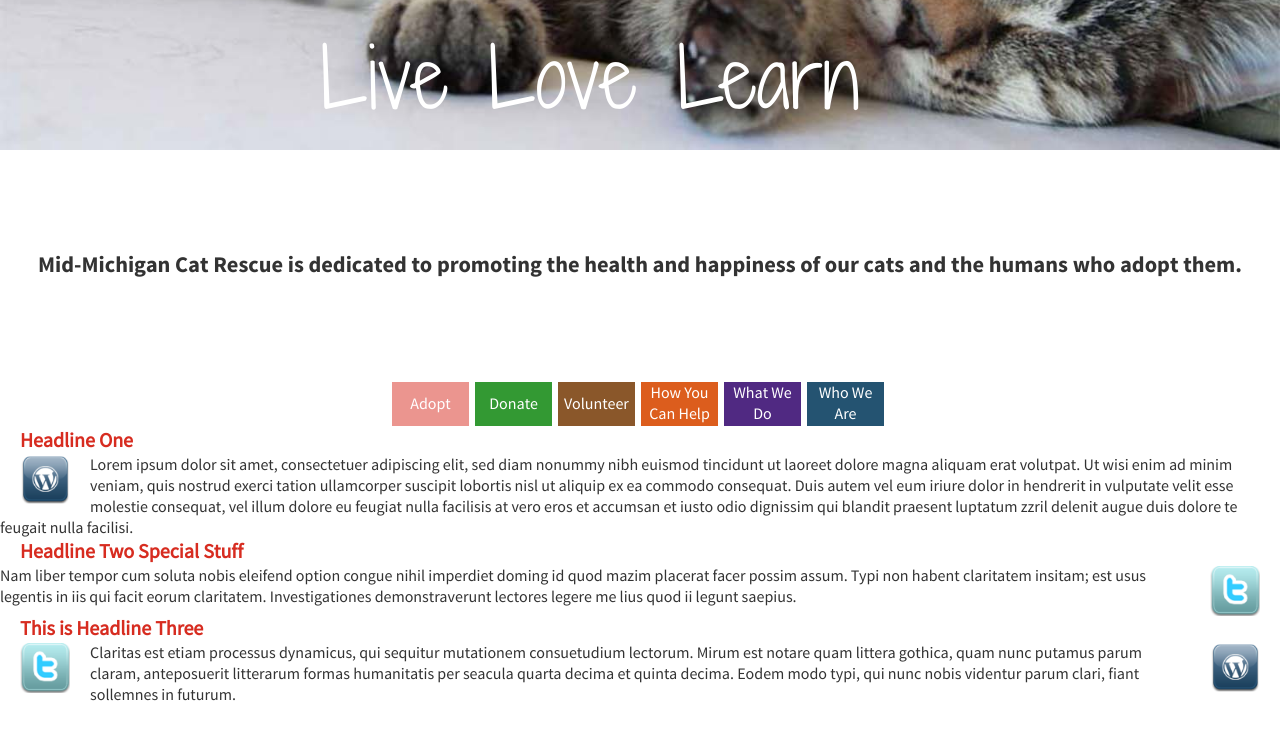
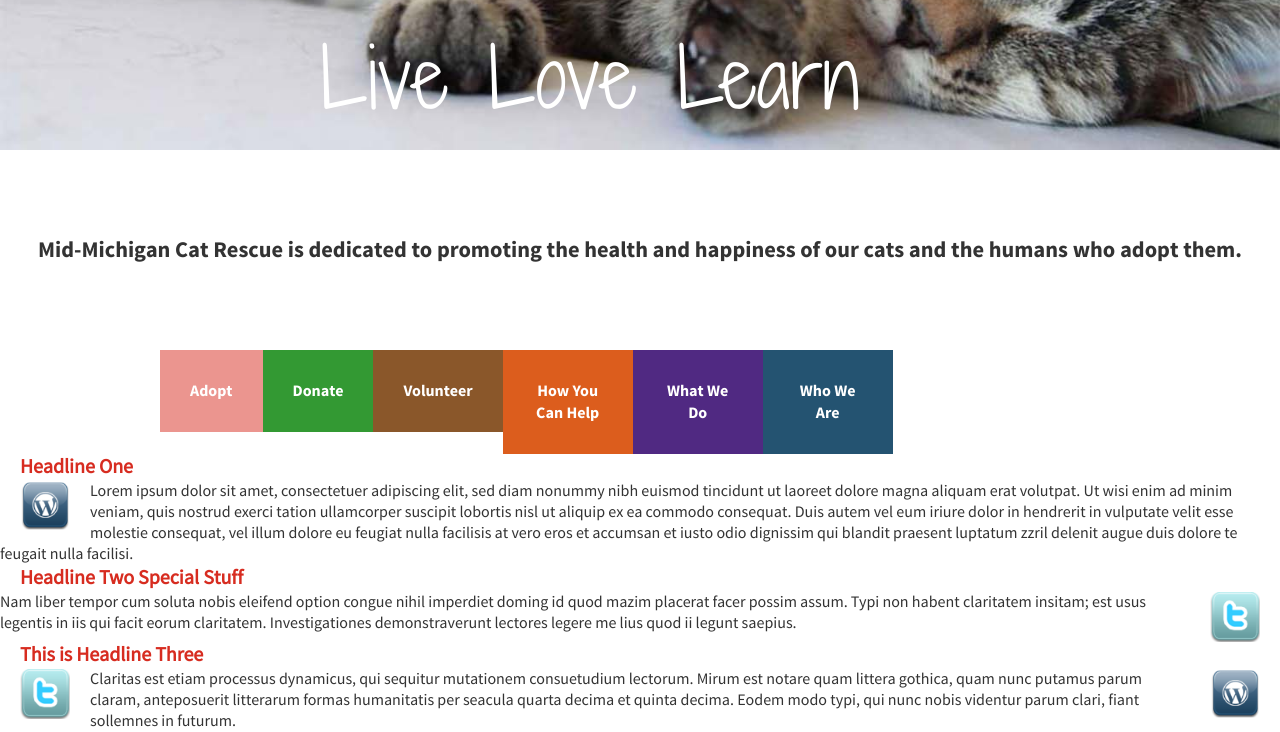
Before and after one commit to mmcrproject/mmcr-web, a PHP site: page / in a window 1280 px wide. Shown: the part 449-1181 px from the top of the page. Before the commit the page ends 1150 px from the top, so only its background shows below. Run offline with PHP 8.4, Linux system fonts and the light colour scheme.

Commit message:
attempt to remove table from contentselector fail

```diff
--- a/responsive/css/index.css
+++ b/responsive/css/index.css
@@ -1,46 +1,41 @@
-/*** from gary ***/
-
-#contentSelectorDiv #contentSelectorTable td {
-	width: 75px;
-}
-
 #contentSelectorDiv{
-	width: 500px;
+	width: 75%;
 	margin-left: auto;
 	margin-right:auto;
 }
 
-#contentSelectorDiv #contentSelectorTable td {
-	width: 75px;
+#contentSelectorDiv  div {
 	color: white;
 	text-align: center;
+	padding: 30px;
+	float: left;
+	max-width: 70px;
+}
+#contentSelectorDiv div span {
+	height: 20px;
 }
 
-#contentSelectorDiv #contentSelectorTable .space {
-	width: 0px;
-}
-
-#contentSelectorDiv #contentSelectorTable #contentSelector1 {
+#contentSelectorDiv  #contentSelector1 {
 	background: #eb958f;
 }
 
-#contentSelectorDiv #contentSelectorTable #contentSelector2 {
+#contentSelectorDiv  #contentSelector2 {
 	background: #339933;
 }
 
-#contentSelectorDiv #contentSelectorTable #contentSelector3 {
+#contentSelectorDiv  #contentSelector3 {
 	background: #8a572a;
 }
 
-#contentSelectorDiv #contentSelectorTable #contentSelector4 {
+#contentSelectorDiv  #contentSelector4 {
 	background:  #dc5d1d;
 }
 
-#contentSelectorDiv #contentSelectorTable #contentSelector5 {
+#contentSelectorDiv  #contentSelector5 {
 	background: #502982;
 }
 
-#contentSelectorDiv #contentSelectorTable #contentSelector6 {
+#contentSelectorDiv  #contentSelector6 {
 	background: #245371;
 }
 
@@ -65,8 +60,6 @@
 	font-size: 20px;
 }
 
-/*** /from gary ***/
-
 #headerImage {
 	background:#CCC url('../img/header1-1500.jpg') no-repeat right bottom;
 	height: 500px;
@@ -86,7 +79,7 @@
 
 #siteDescription{
 	text-align: center;
-	margin:100px auto;
+	margin:85px auto;
 	display: block;
 	font-size:1.4em;
 	width: 98%;
@@ -109,3 +102,19 @@
 		width: 98%;
 	}
 }
+
+@media screen and (max-width: 750px) {
+
+	#headerImage {
+		height: 200px;
+		background-size: 643px;
+	}
+}
+
+@media screen and (max-width: 450px) {
+
+	#headerImage {
+		height: 200px;
+		background-size: 643px;
+	}
+}
--- a/responsive/css/masterStyles.css
+++ b/responsive/css/masterStyles.css
@@ -154,8 +154,6 @@ h1, .header {
 	}
 }
 
-
-
 /* Media queries */
 @media screen and (max-width: 850px) {
 
@@ -204,7 +202,7 @@ h1, .header {
 
 	#siteDescription{
 		text-align: center;
-		margin:70px auto;
+		margin:50px auto;
 		display: block;
 		font-size:1.2em;
 		width: 95%;
@@ -229,15 +227,7 @@ h1, .header {
 
 }
 
-
-/* Media queries */
 @media screen and (max-width: 450px) {
-
-	#headerImage {
-		height: 200px;
-		background-size: 643px;
-	}
-
 	#headerImage span.header{
 		position: relative;
 		top: 160px;
--- a/responsive/index.php
+++ b/responsive/index.php
@@ -36,39 +36,30 @@
 <span id="siteDescription" class="bold">Mid-Michigan Cat Rescue is dedicated to promoting the health and happiness of our cats and the humans who adopt them.</span>
 
 
-<div class="clear spacer"></div>
+<div class="clear"></div>
 
 <div id="contentSelectorDiv">
-	<table id="contentSelectorTable">
-		<tr>
-			<td id="contentSelector1">
-				<span>Adopt</span>
-			</td>
-			<td class="space"></td>
-			<td id="contentSelector2">
-				<span>Donate</span>
-			</td>
-			<td class="space"></td>
-			<td id="contentSelector3">
-				<span>Volunteer</span>
-			</td>
-			<td class="space"></td>
-			<td id="contentSelector4">
-				<span>How You Can Help</span>
-			</td>
-			<td class="space"></td>
-			<td id="contentSelector5">
-				<span>What We Do</span>
-			</td>
-			<td class="space"></td>
-			<td id="contentSelector6">
-				<span>Who We Are</span>
-			</td>
-		</tr>
-	</table>
+	<div id="contentSelector1" class="bold">
+		<span>Adopt</span>
+	</div>
+	<div id="contentSelector2">
+		<span class="bold">Donate</span>
+	</div>
+	<div id="contentSelector3">
+		<span class="bold">Volunteer</span>
+	</div>
+	<div id="contentSelector4">
+		<span class="bold">How You Can Help</span>
+	</div>
+	<div id="contentSelector5">
+		<span class="bold">What We Do</span>
+	</div>
+	<div id="contentSelector6">
+		<span class="bold">Who We Are</span>
+	</div>
 </div>
 
-<div class="clear spacer"></div>
+<div class="clear"></div>
 
 <div id="content">
 
@@ -76,7 +67,7 @@
 		<div class="contentHeadline">
 			<span>Headline One</span>
 
-<div class="clear spacer"></div>
+<div class="clear"></div>
 
 		</div>
 		<div class="contentStory">
@@ -85,13 +76,13 @@
 		</div>
 	</div>
 
-<div class="clear spacer"></div>
+<div class="clear"></div>
 
 	<div class="contentItem">
 		<div class="contentHeadline">
 			<span>Headline Two Special Stuff</span>
 
-<div class="clear spacer"></div>
+<div class="clear"></div>
 
 		</div>
 		<div class="contentStory">
@@ -100,13 +91,13 @@
 		</div>
 	</div>
 
-<div class="clear spacer"></div>
+<div class="clear"></div>
 
 	<div class="contentItem">
 		<div class="contentHeadline">
 			<span>This is Headline Three</span>
 
-<div class="clear spacer"></div>
+<div class="clear"></div>
 
 		</div>
 		<div class="contentStory">
```
Also changed, not shown: 1 other file.
